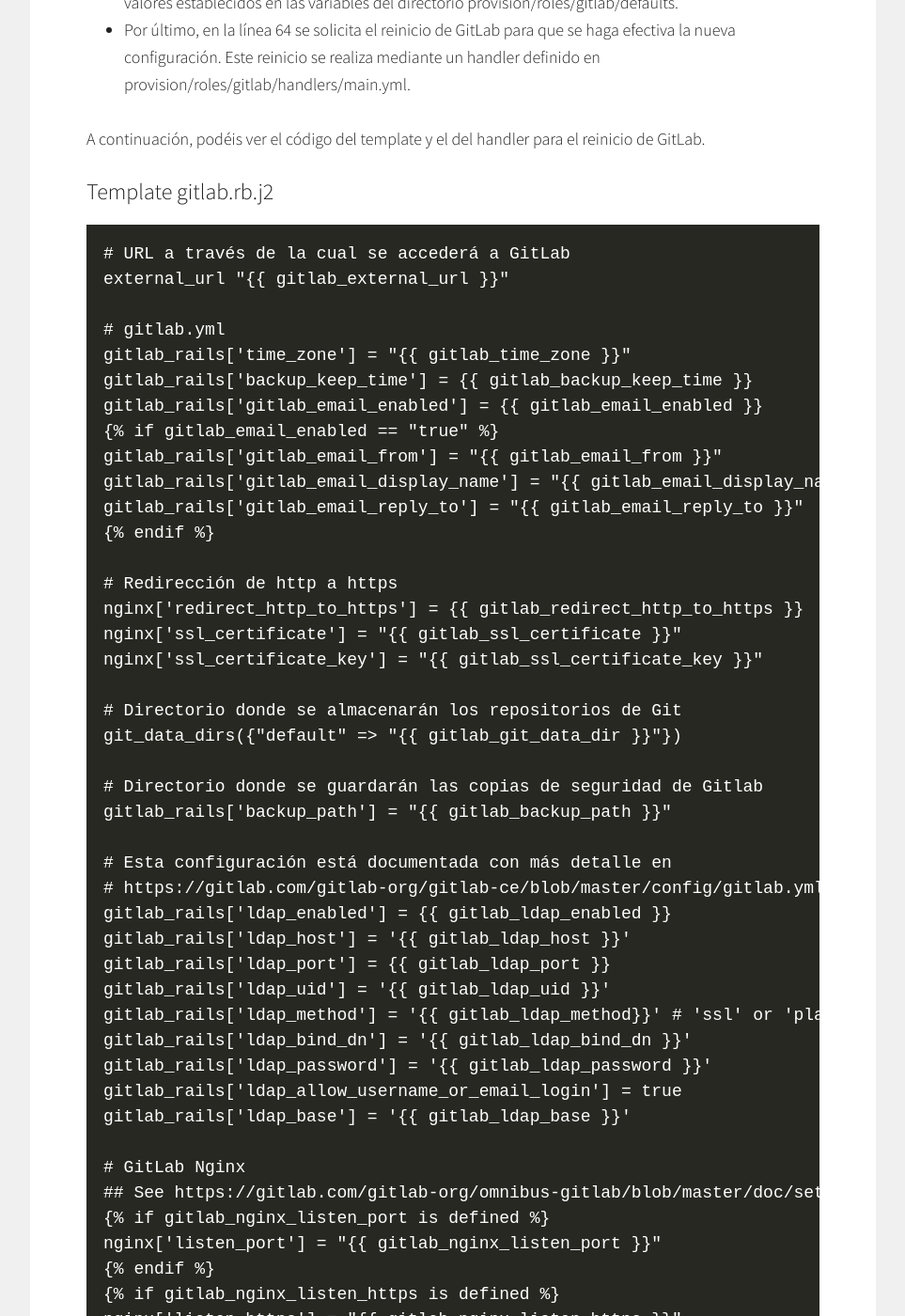
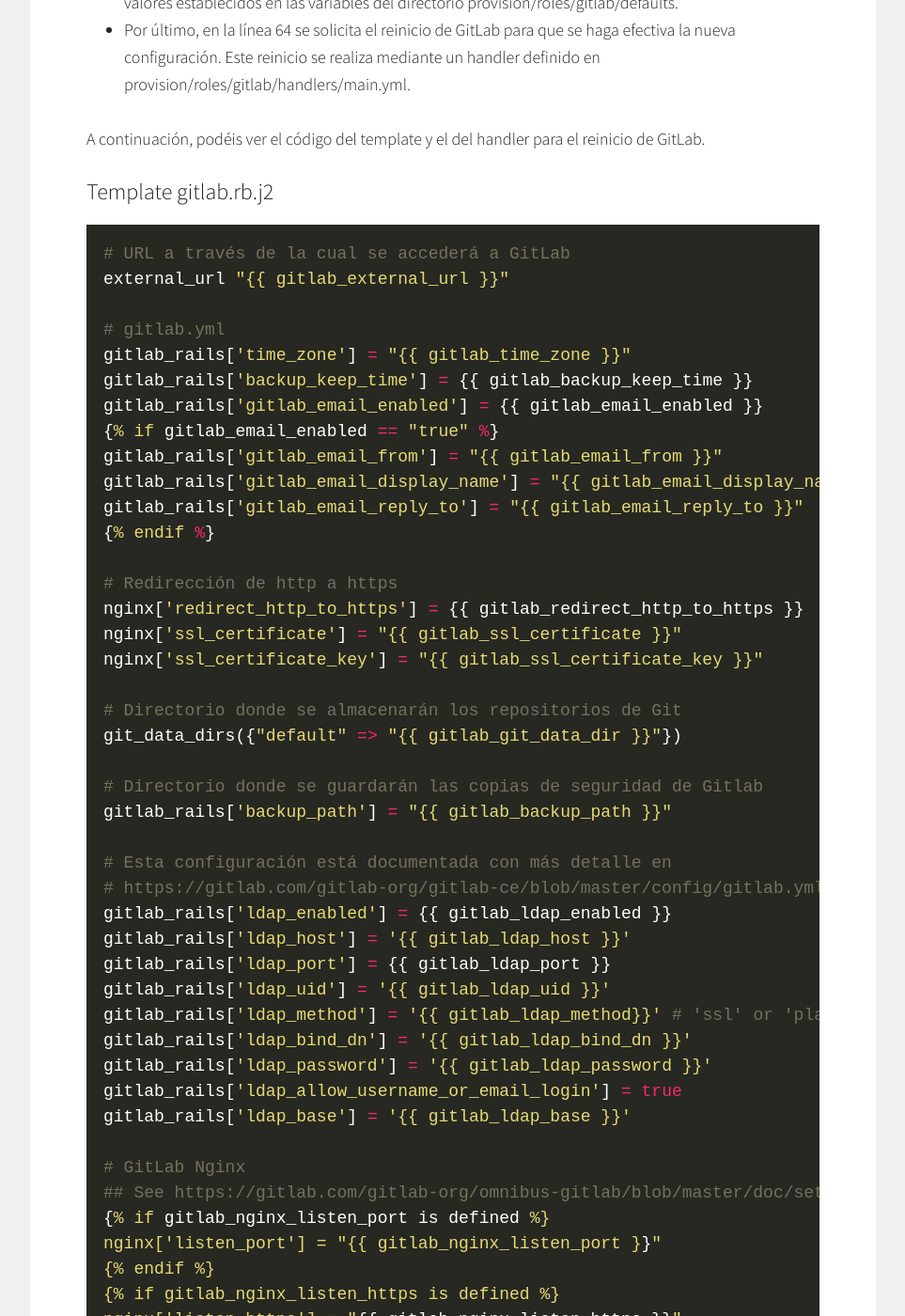
Before and after one commit to aprenderdevops/aprenderdevops.github.io, a Jekyll site: the page built from _posts/2017-12-06-instalacion-gitlab-ansible-una-maquina-centos-7-provisionada-vagrant.md, in a window 1280 px wide and 1400 px high, scrolled down 10333 px. Shown: the whole window at 94% size, without its empty margins (158-1121 px from the left). Built offline with Jekyll 4.4.1, drawn with Linux system fonts in a browser that asks for light colours; some of the changed text lies outside the part shown.

Commit message:
Se indica el lenguaje de los bloques de código del post de GitLab con Ansible

````diff
--- a/_posts/2017-12-06-instalacion-gitlab-ansible-una-maquina-centos-7-provisionada-vagrant.md
+++ b/_posts/2017-12-06-instalacion-gitlab-ansible-una-maquina-centos-7-provisionada-vagrant.md
@@ -47,13 +47,13 @@
 
 En el directorio en el que vamos a ubicar el Vagrantfile ejecutamos el siguiente comando:
 
-```
+```console
 $ vagrant init -m centos/7
 ```
 
 Esto nos genera el siguiente Vagrantfile minimo:
 
-```
+```ruby
 Vagrant.configure("2") do |config|
     config.vm.box = "centos/7"
 end
@@ -61,7 +61,7 @@
 
 Lo editamos para añadir más configuración. El Vagrantfile definitivo debería ser muy similar al siguiente:
 
-```
+```ruby
 Vagrant.configure("2") do |config|
     config.vm.box = "centos/7"
     config.vm.boot_timeout = 120
@@ -98,7 +98,7 @@
 
 La estructura de ficheros del proyecto es la siguiente:
 
-```
+```text
 README.md
 Vagrantfile
 provision/roles/gitlab/vars/RedHat.yml
@@ -124,7 +124,7 @@
 
 En el fichero all, dentro del directorio hosts, se incluye el inventario de máquinas en las que se va a instalar GitLab. En este caso sólo contiene la máquina virtual creada con Vagrant. Por lo tanto, la dirección IP debe coincidir con la dirección IP privada que hayamos definido en el Vagrantfile.
 
-```
+```text
 [gitlab]
 192.168.107.20
 ```
@@ -133,7 +133,7 @@
 
 Como ya hemos comentado, el fichero install.yml contiene el playbook invocado desde Vagrant para la instalación y configuración de GitLab. Este fichero, además de indicar el inventario sobre el que se aplicarán las tareas de automatización, relaciona el tag referenciado en el Vagrantfile con el role que se va a ejecutar. En este caso, tanto el tag como el role se llaman gitlab.
 
-```
+```yaml
 ---
 - hosts: all
 
@@ -155,14 +155,14 @@
 
 Debian.yml
 
-```
+```yaml
 ---
 gitlab_repository_installation_script_url: https://packages.gitlab.com/install/repositories/gitlab/{{ gitlab_edition }}/script.deb.sh
 ```
 
 RedHat.yml
 
-```
+```yaml
 ---
 gitlab_repository_installation_script_url: https://packages.gitlab.com/install/repositories/gitlab/{{ gitlab_edition }}/script.rpm.sh
 ```
@@ -176,7 +176,7 @@
 El directorio provision/roles/gitlab/defaults contiene un fichero main.yml en el que se definen las distintas variables que se van a utilizar en el código del role, como la URL de acceso a GitLab, la edición que se va a instalar, el directorio que contiene los repositorios Git, y otras muchas variables.
 
 {% raw %}
-```
+```yaml
 ---
 # Configuración general
 gitlab_external_url: "http://localhost/"
@@ -239,7 +239,7 @@
 El directorio provision/roles/gitlab/tasks contiene un fichero main.yml en el que se detallan las tareas de instalación y configuración de GitLab.
 
 {% raw %}
-```
+```yaml
 ---
 - name: Incluir variables específicas del sistema operativo
   include_vars: "{{ ansible_os_family }}.yml"
@@ -324,7 +324,7 @@
 ### Template gitlab.rb.j2
 
 {% raw %}
-```
+```ruby
 # URL a través de la cual se accederá a GitLab
 external_url "{{ gitlab_external_url }}"
 
@@ -401,7 +401,7 @@
 
 ### Handler
 
-```
+```yaml
 ---
 - name: Reiniciar GitLab
   command: gitlab-ctl reconfigure
@@ -413,7 +413,7 @@
 
 Para crear y arrancar la máquina virtual y lanzar la instalación de GitLab ejecutamos el siguiente comando:
 
-```
+```console
 $ vagrant up
 ```
 
````
